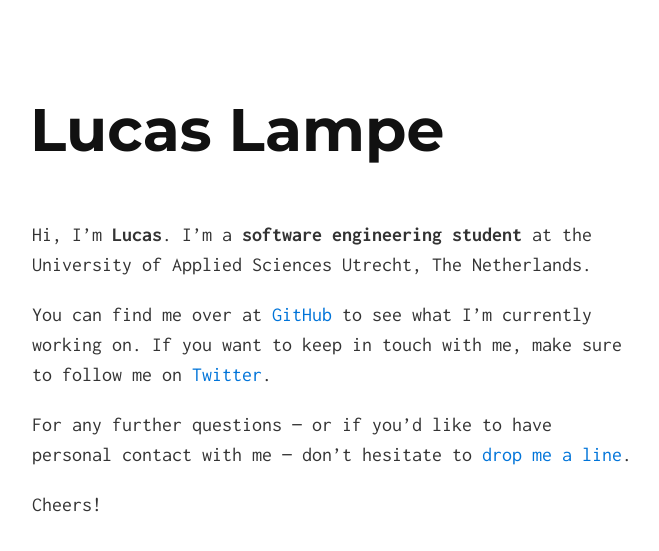
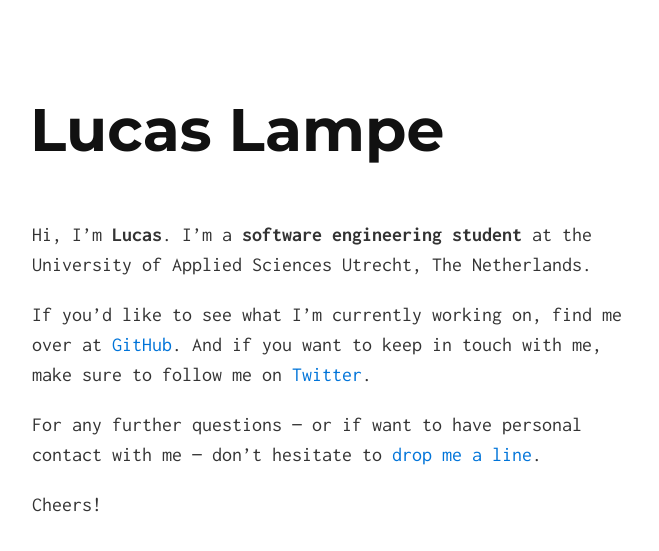
Before and after one commit to lucaslampe/lucaslampe.github.io, a Jekyll site: the page built from index.md, in a window 1280 px wide. Shown: the top 551 px of the page, without its empty margins (308-967 px from the left). Built offline with Jekyll 4.4.1, drawn with Linux system fonts in a browser that asks for light colours.

Commit message:
Update index.md

```diff
--- a/index.md
+++ b/index.md
@@ -4,8 +4,8 @@
 
 Hi, I'm **Lucas**. I'm a **software engineering student** at the University of Applied Sciences Utrecht, The Netherlands.
 
-You can find me over at [GitHub](https://github.com/lucaslampe/) to see what I'm currently working on. If you want to keep in touch with me, make sure to follow me on [Twitter](https://twitter.com/lucaslmpe).
+If you'd like to see what I'm currently working on, find me over at [GitHub](https://github.com/lucaslampe/). And if you want to keep in touch with me, make sure to follow me on [Twitter](https://twitter.com/lucaslmpe).
 
-For any further questions — or if you'd like to have personal contact with me — don't hesitate to [drop me a line](mailto:lucaslampe@gmail.com).
+For any further questions — or if want to have personal contact with me — don't hesitate to [drop me a line](mailto:lucaslampe@gmail.com).
 
 Cheers!
```
